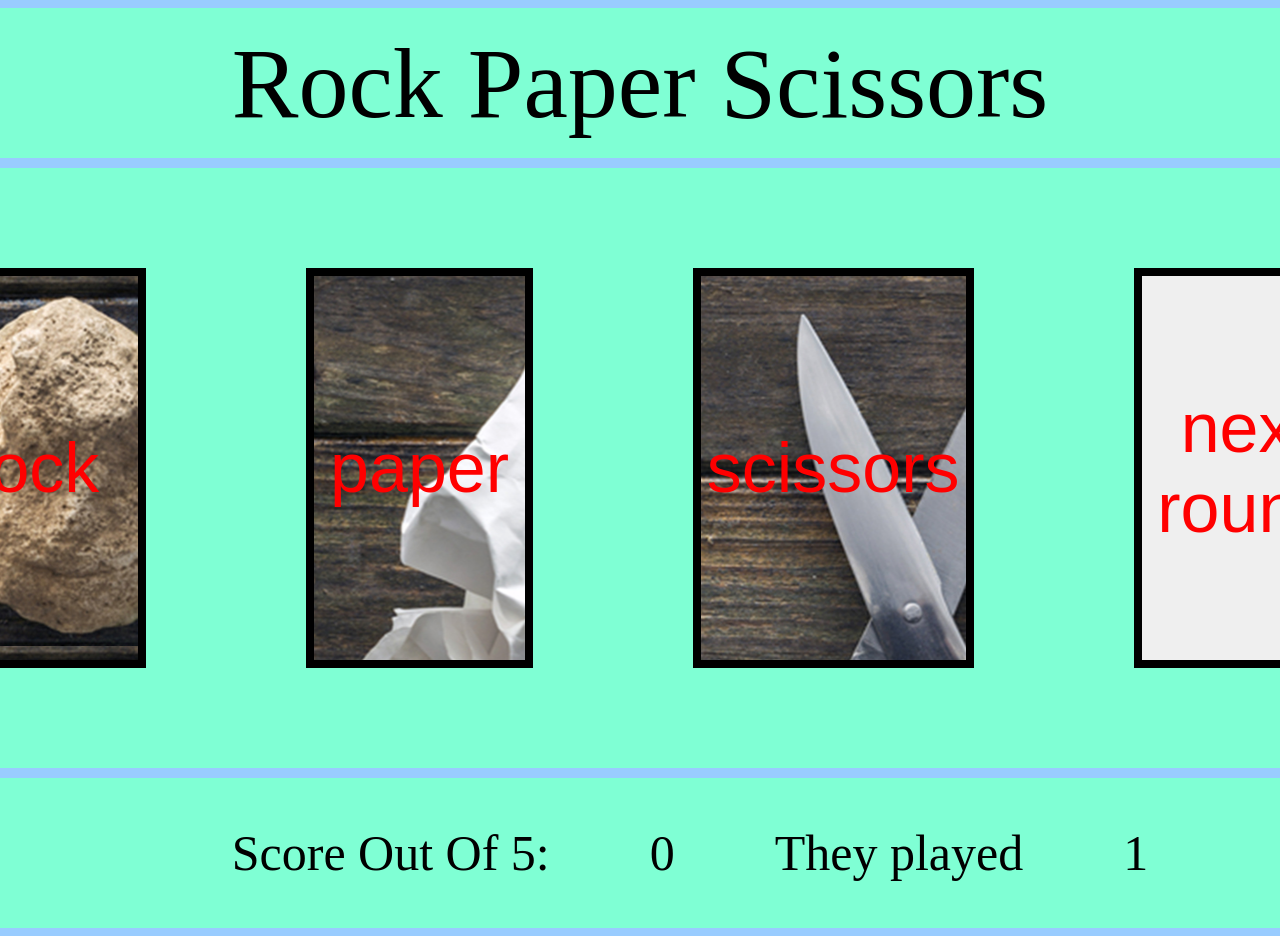
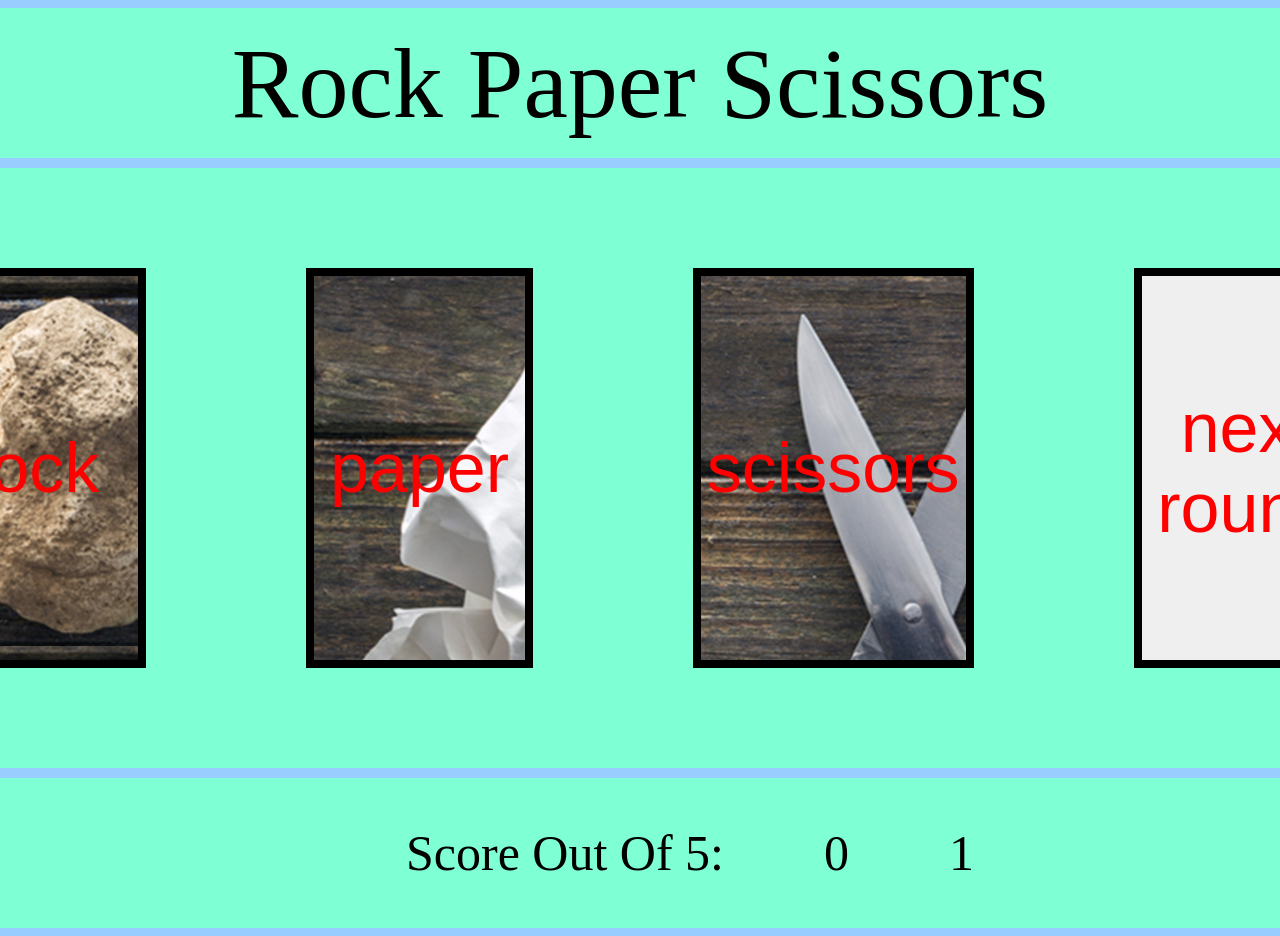
Before and after one commit to Rafid10023/RockPaperScissors.github.io, a plain HTML site: page index.html in a window 1280 px wide. Shown: the top 936 px of the page. Drawn offline with Linux system fonts and the light colour scheme.

Commit message:
Update index.html

```diff
--- a/index.html
+++ b/index.html
@@ -22,7 +22,7 @@
         <div class="score">
             <p>Score Out Of 5:  </p>
             <p id="result">0 </p>
-            <p>They played </p>
+
             <p id="Player">1</p>
 
         </div>
```
